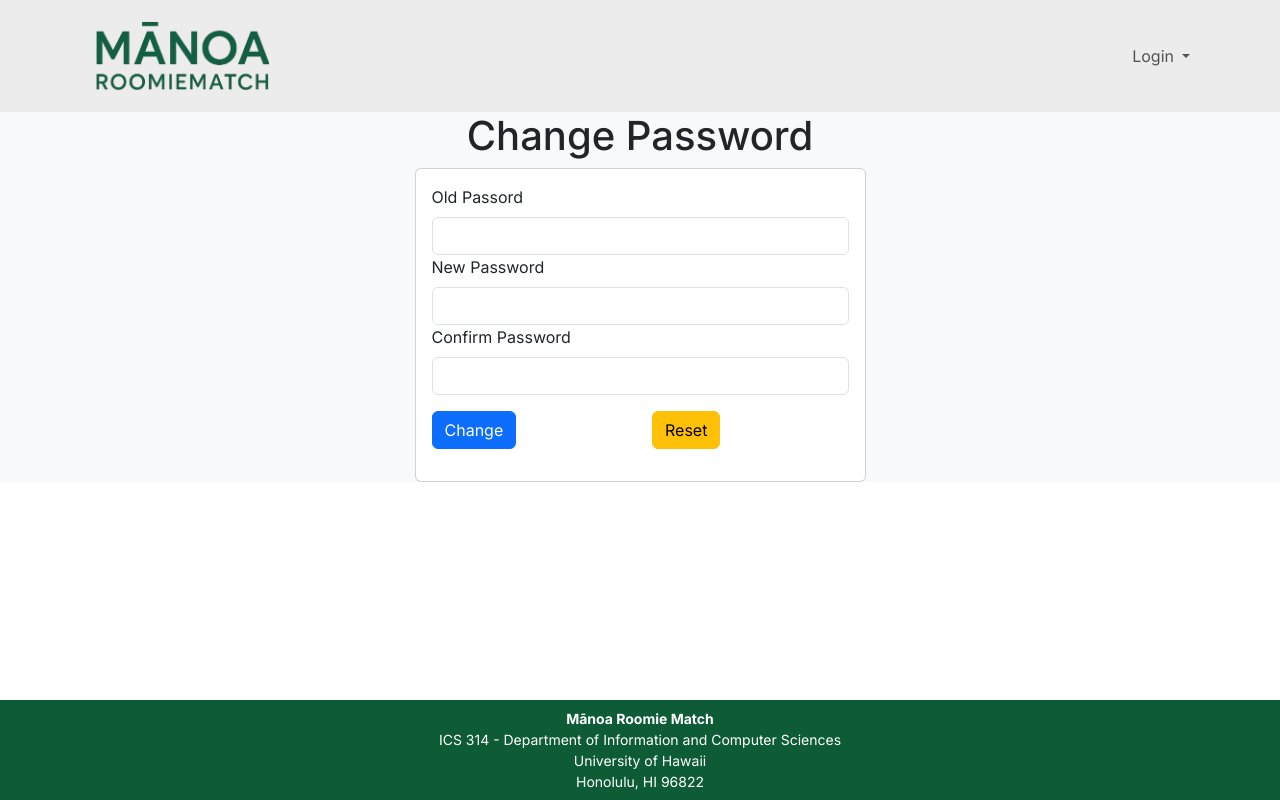
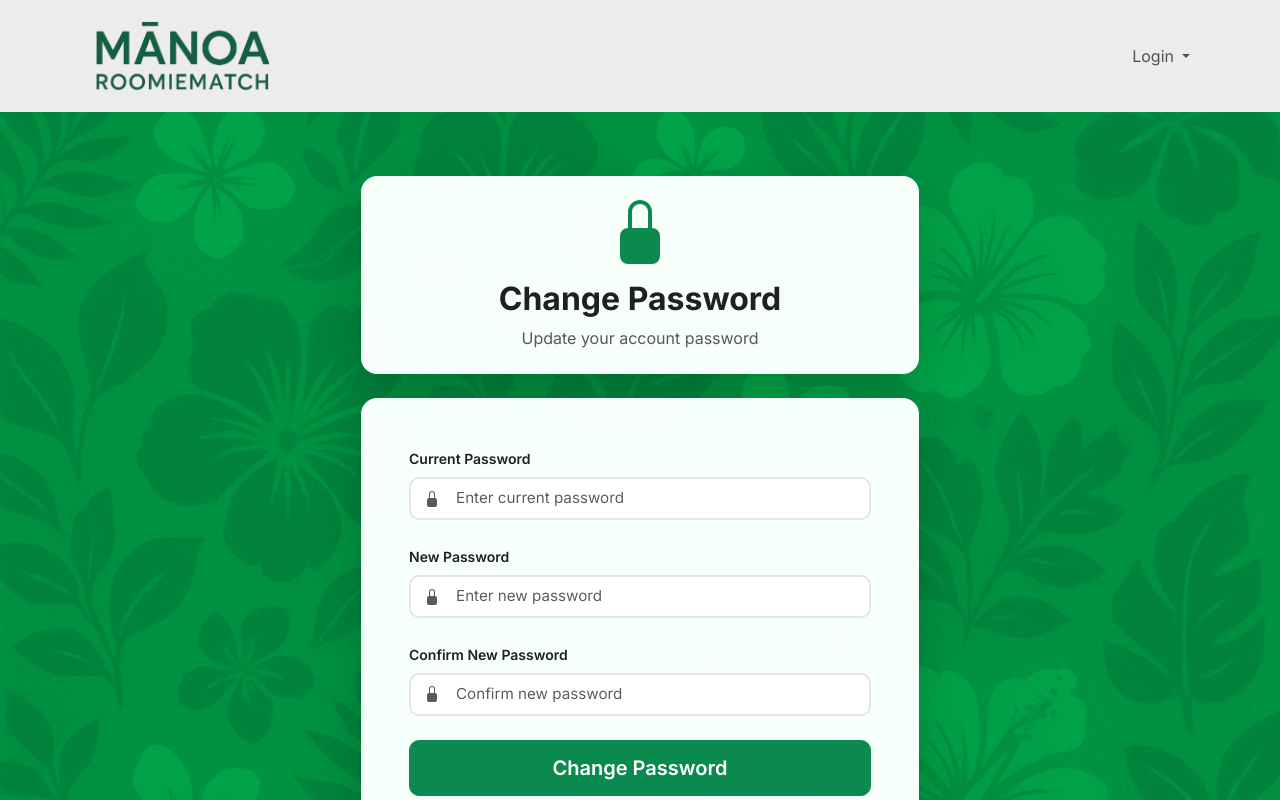
Before and after one commit to manoaroomiematch/manoaroomiematch, a Next.js app: page /auth/change-password in a window 1280 px wide. Shown: the top 800 px of the page. Built offline with nearby package versions, Linux system fonts and the light colour scheme; no server answers.

Commit message:
Updated playwright tests

```diff
--- a/src/app/auth/change-password/page.tsx
+++ b/src/app/auth/change-password/page.tsx
@@ -1,5 +1,6 @@
 'use client';
 
+import React, { useState } from 'react';
 import { useForm } from 'react-hook-form';
 import { useSession } from 'next-auth/react';
 import { yupResolver } from '@hookform/resolvers/yup';
@@ -8,12 +9,12 @@ import swal from 'sweetalert';
 import { Card, Col, Container, Button, Form, Row } from 'react-bootstrap';
 import { changePassword } from '@/lib/dbActions';
 import LoadingSpinner from '@/components/LoadingSpinner';
+import { LockFill } from 'react-bootstrap-icons';
 
 type ChangePasswordForm = {
   oldpassword: string;
   password: string;
   confirmPassword: string;
-  // acceptTerms: boolean;
 };
 
 /** The change password page. */
@@ -40,11 +41,19 @@ const ChangePassword = () => {
     resolver: yupResolver(validationSchema),
   });
 
+  const [isLoading, setIsLoading] = useState(false);
+
   const onSubmit = async (data: ChangePasswordForm) => {
-    // console.log(JSON.stringify(data, null, 2));
+    setIsLoading(true);
+    try {
       await changePassword({ email, ...data });
       await swal('Password Changed', 'Your password has been changed', 'success', { timer: 2000 });
       reset();
+    } catch (error) {
+      await swal('Error', 'Failed to change password', 'error');
+    } finally {
+      setIsLoading(false);
+    }
   };
 
   if (status === 'loading') {
@@ -52,56 +61,181 @@ const ChangePassword = () => {
   }
 
   return (
-    <main>
-      <Container>
-        <Row className="justify-content-center">
-          <Col xs={5}>
-            <h1 className="text-center">Change Password</h1>
-            <Card>
-              <Card.Body>
+    <main
+      style={{
+        minHeight: '100vh',
+        backgroundImage: 'url(/background/Flower%20Print%202.png)',
+        backgroundSize: 'cover',
+        backgroundPosition: 'center',
+        backgroundRepeat: 'no-repeat',
+        backgroundAttachment: 'fixed',
+        imageRendering: 'crisp-edges',
+        filter: 'contrast(1.05) saturate(1.1)',
+        paddingTop: '1rem',
+        paddingBottom: '1rem',
+        display: 'flex',
+        flexDirection: 'column',
+      }}
+    >
+      <Container className="py-3 py-md-4 py-lg-5 flex-grow-1 d-flex align-items-center justify-content-center">
+        <Row className="justify-content-center g-0 w-100">
+          <Col xs={12} sm={11} md={9} lg={7} xl={6}>
+            <Card
+              className="shadow-lg border-0 text-center mb-4"
+              style={{
+                borderRadius: '16px',
+                backdropFilter: 'blur(10px)',
+                backgroundColor: 'rgba(255, 255, 255, 0.95)',
+              }}
+            >
+              <Card.Body className="p-3 p-md-4">
+                <div className="mb-2 mb-md-3">
+                  <LockFill size={48} className="text-success d-sm-none" />
+                  <LockFill size={64} className="text-success d-none d-sm-inline" />
+                </div>
+                <h1 className="fw-bold mb-2 fs-2 fs-md-1">Change Password</h1>
+                <p className="text-muted mb-0 small fs-6">Update your account password</p>
+              </Card.Body>
+            </Card>
+            <Card
+              className="shadow-lg border-0"
+              style={{
+                borderRadius: '16px',
+                backdropFilter: 'blur(10px)',
+                backgroundColor: 'rgba(255, 255, 255, 0.95)',
+              }}
+            >
+              <Card.Body className="p-3 p-md-4 p-lg-5">
                 <Form onSubmit={handleSubmit(onSubmit)}>
-                  <Form.Group className="form-group">
-                    <Form.Label>Old Passord</Form.Label>
+                  <Form.Group className="mb-4">
+                    <Form.Label className="fw-semibold small">Current Password</Form.Label>
+                    <div className="position-relative">
+                      <LockFill
+                        className="position-absolute text-muted"
+                        style={{ left: '15px', top: '50%', transform: 'translateY(-50%)', zIndex: 10 }}
+                      />
                       <input
                         type="password"
                         {...register('oldpassword')}
-                      className={`form-control ${errors.oldpassword ? 'is-invalid' : ''}`}
+                        className={`form-control form-control-lg ${errors.oldpassword ? 'is-invalid' : ''}`}
+                        placeholder="Enter current password"
+                        disabled={isLoading}
+                        style={{
+                          borderRadius: '10px',
+                          fontSize: '0.95rem',
+                          paddingLeft: '45px',
+                          transition: 'all 0.3s ease',
+                          border: '2px solid #e0e0e0',
+                        }}
+                        onFocus={(e) => { e.target.style.borderColor = '#198754'; }}
+                        onBlur={(e) => { e.target.style.borderColor = '#e0e0e0'; }}
                       />
                       <div className="invalid-feedback">{errors.oldpassword?.message}</div>
+                    </div>
                   </Form.Group>
 
-                  <Form.Group className="form-group">
-                    <Form.Label>New Password</Form.Label>
+                  <Form.Group className="mb-4">
+                    <Form.Label className="fw-semibold small">New Password</Form.Label>
+                    <div className="position-relative">
+                      <LockFill
+                        className="position-absolute text-muted"
+                        style={{ left: '15px', top: '50%', transform: 'translateY(-50%)', zIndex: 10 }}
+                      />
                       <input
                         type="password"
                         {...register('password')}
-                      className={`form-control ${errors.password ? 'is-invalid' : ''}`}
+                        className={`form-control form-control-lg ${errors.password ? 'is-invalid' : ''}`}
+                        placeholder="Enter new password"
+                        disabled={isLoading}
+                        style={{
+                          borderRadius: '10px',
+                          fontSize: '0.95rem',
+                          paddingLeft: '45px',
+                          transition: 'all 0.3s ease',
+                          border: '2px solid #e0e0e0',
+                        }}
+                        onFocus={(e) => { e.target.style.borderColor = '#198754'; }}
+                        onBlur={(e) => { e.target.style.borderColor = '#e0e0e0'; }}
                       />
                       <div className="invalid-feedback">{errors.password?.message}</div>
+                    </div>
                   </Form.Group>
-                  <Form.Group className="form-group">
-                    <Form.Label>Confirm Password</Form.Label>
+
+                  <Form.Group className="mb-4">
+                    <Form.Label className="fw-semibold small">Confirm New Password</Form.Label>
+                    <div className="position-relative">
+                      <LockFill
+                        className="position-absolute text-muted"
+                        style={{ left: '15px', top: '50%', transform: 'translateY(-50%)', zIndex: 10 }}
+                      />
                       <input
                         type="password"
                         {...register('confirmPassword')}
-                      className={`form-control ${errors.confirmPassword ? 'is-invalid' : ''}`}
+                        className={`form-control form-control-lg ${errors.confirmPassword ? 'is-invalid' : ''}`}
+                        placeholder="Confirm new password"
+                        disabled={isLoading}
+                        style={{
+                          borderRadius: '10px',
+                          fontSize: '0.95rem',
+                          paddingLeft: '45px',
+                          transition: 'all 0.3s ease',
+                          border: '2px solid #e0e0e0',
+                        }}
+                        onFocus={(e) => { e.target.style.borderColor = '#198754'; }}
+                        onBlur={(e) => { e.target.style.borderColor = '#e0e0e0'; }}
                       />
                       <div className="invalid-feedback">{errors.confirmPassword?.message}</div>
+                    </div>
                   </Form.Group>
-                  <Form.Group className="form-group py-3">
-                    <Row>
-                      <Col>
-                        <Button type="submit" className="btn btn-primary">
-                          Change
+
+                  <div className="d-grid gap-2">
+                    <Button
+                      type="submit"
+                      variant="success"
+                      size="lg"
+                      disabled={isLoading}
+                      style={{
+                        borderRadius: '10px',
+                        padding: '12px',
+                        transition: 'all 0.3s ease',
+                        fontWeight: 600,
+                      }}
+                      onMouseEnter={(e) => {
+                        if (!isLoading) {
+                          e.currentTarget.style.transform = 'translateY(-2px)';
+                          e.currentTarget.style.boxShadow = '0 8px 16px rgba(25, 135, 84, 0.3)';
+                        }
+                      }}
+                      onMouseLeave={(e) => {
+                        e.currentTarget.style.transform = 'translateY(0)';
+                        e.currentTarget.style.boxShadow = 'none';
+                      }}
+                    >
+                      {isLoading ? (
+                        <>
+                          <span className="spinner-border spinner-border-sm me-2" />
+                          Updating...
+                        </>
+                      ) : (
+                        'Change Password'
+                      )}
                     </Button>
-                      </Col>
-                      <Col>
-                        <Button type="button" onClick={() => reset()} className="btn btn-warning float-right">
+                    <Button
+                      type="button"
+                      variant="outline-secondary"
+                      size="lg"
+                      onClick={() => reset()}
+                      disabled={isLoading}
+                      style={{
+                        borderRadius: '10px',
+                        padding: '12px',
+                        transition: 'all 0.3s ease',
+                        fontWeight: 600,
+                      }}
+                    >
                       Reset
                     </Button>
-                      </Col>
-                    </Row>
-                  </Form.Group>
+                  </div>
                 </Form>
               </Card.Body>
             </Card>
```
Also changed, not shown: playwright.config.ts (+10 -3 lines), src/app/auth/signin/page.tsx (+19 -14 lines), src/app/auth/signup/page.tsx (+21 -18 lines), tests/playwright-auth-sessions/session-admin@foo.com.json (+1 -1 lines), tests/playwright-auth-sessions/session-john@foo.com.json (+1 -1 lines), 2 other files (tests, documents, lock files or other folders). Lines whose indentation alone changed are shown as unchanged.
